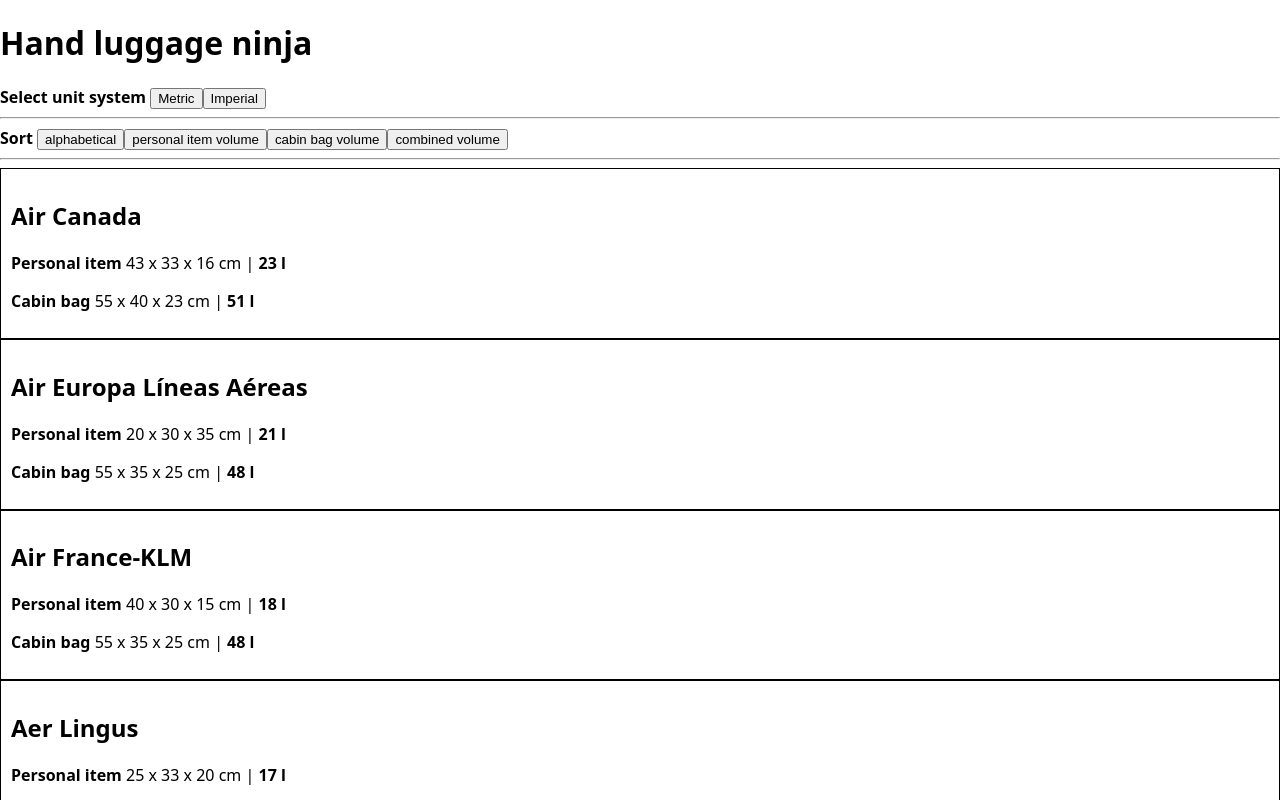
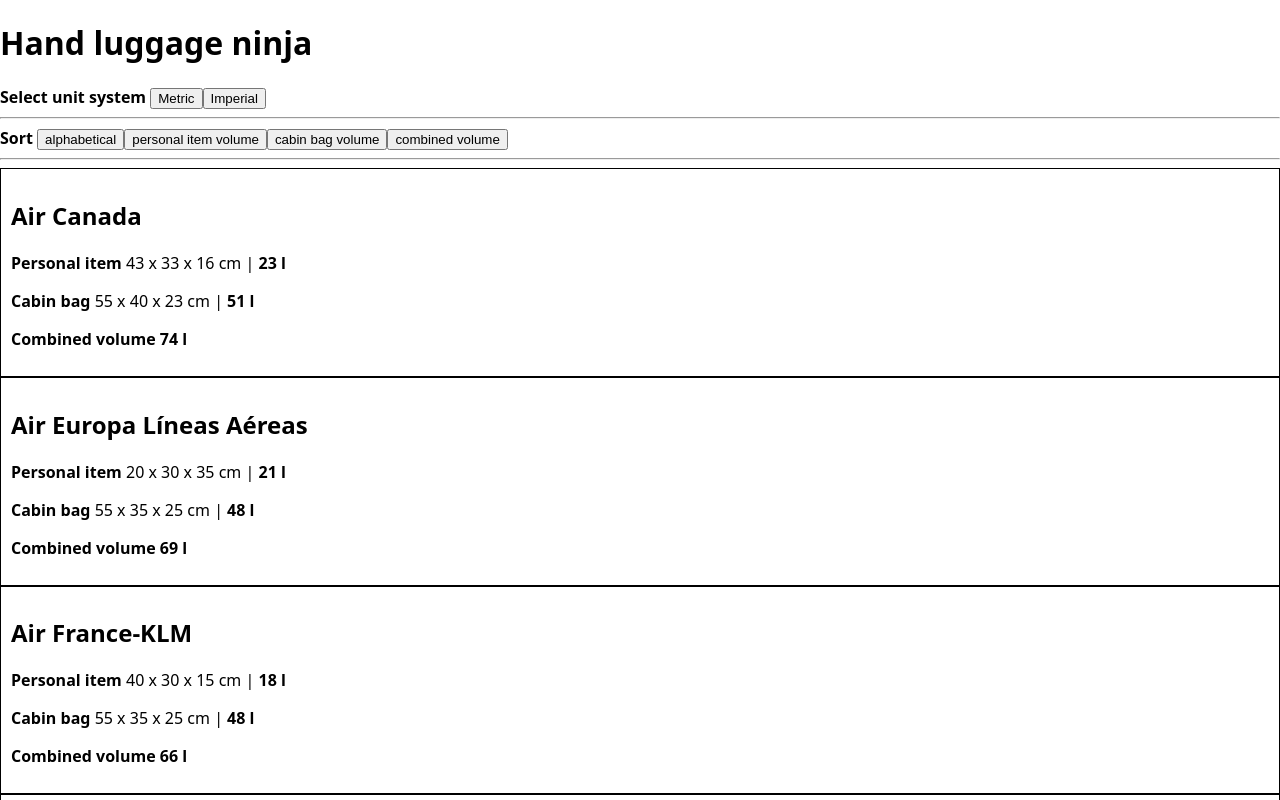
Before and after one commit to makitango/hand-luggage-ninja, a Next.js app: page / in a window 1280 px wide. Shown: the top 800 px of the page. Built offline with nearby package versions, Linux system fonts and the light colour scheme.

Commit message:
add option to sort by combined volume - fix

```diff
--- a/components/AirlineList/index.js
+++ b/components/AirlineList/index.js
@@ -1,4 +1,8 @@
-import { calculateVolume, convertDimension } from "@/utils";
+import {
+  calculateVolume,
+  calculateVolumeCombined,
+  convertDimension,
+} from "@/utils";
 
 export default function AirlineList({ sortedAirlines, unitSystem }) {
   return (
@@ -32,7 +36,13 @@
                   {" | "}
                   <strong>{calculateVolume(cabinBag)} l</strong>
                 </p>
-
+                <p>
+                  <strong>
+                    Combined volume{" "}
+                    {calculateVolumeCombined(personalItem, cabinBag)}
+                    {" l"}
+                  </strong>
+                </p>
                 <p> {freeCabinBag ? "" : "💰 Cabin bag costs extra 💰"}</p>
               </section>
             </div>
--- a/utils/index.js
+++ b/utils/index.js
@@ -5,3 +5,7 @@
 export function calculateVolume({ length, width, height }) {
   return Math.round((length * width * height) / 1000);
 }
+
+export function calculateVolumeCombined(personalItem, cabinBag) {
+  return calculateVolume(personalItem) + calculateVolume(cabinBag);
+}
```
